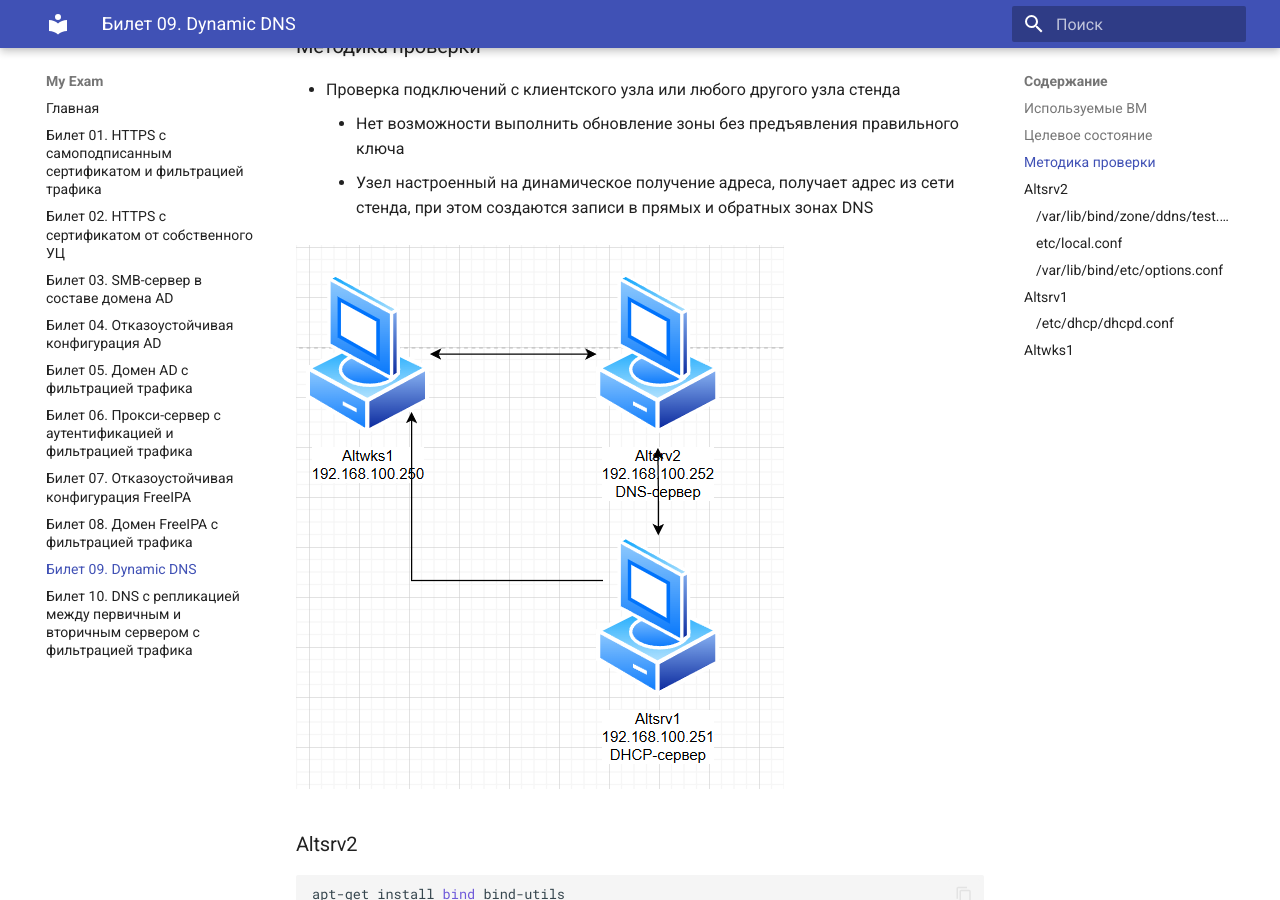
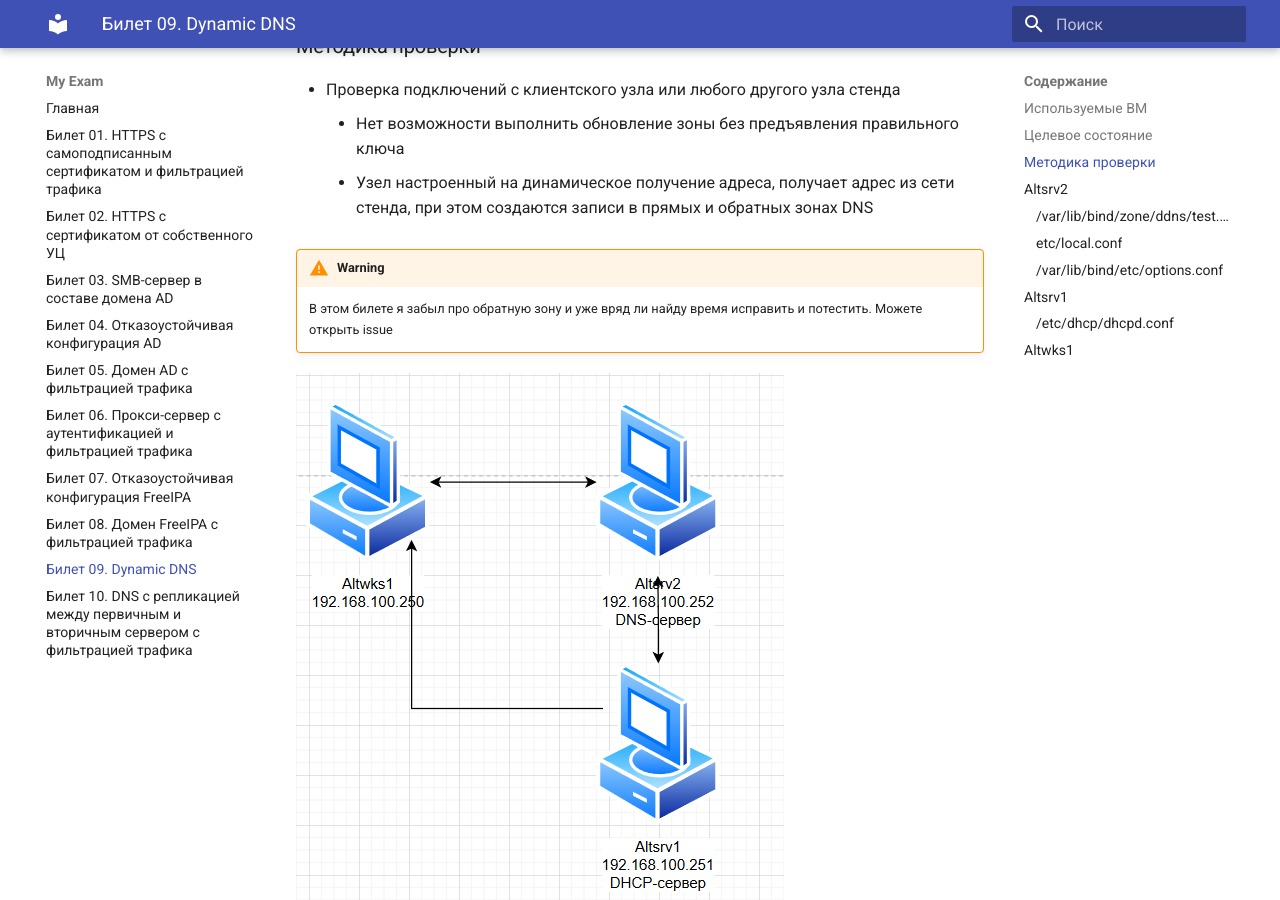
Before and after one commit to yurijevs/exam, an MkDocs documentation site: the page built from docs/ticket_09.md, in a window 1280 px wide and 900 px high, scrolled down 802 px. Built offline with MkDocs 1.6.1 and Material for MkDocs 9.7.7, drawn with Linux system fonts in a browser that asks for light colours.

Commit message:
update ticket_09.md

```diff
--- a/docs/ticket_09.md
+++ b/docs/ticket_09.md
@@ -16,6 +16,10 @@
 * Проверка подключений с клиентского узла или любого другого узла стенда
 	* Нет возможности выполнить обновление зоны без предъявления правильного ключа
 	* Узел настроенный на динамическое получение адреса, получает адрес из сети стенда, при этом создаются записи в прямых и обратных зонах DNS
+
+!!! warning
+
+    В этом билете я забыл про обратную зону и уже вряд ли найду время исправить и потестить. Можете открыть issue
 
 ![](attachment/a6f23dec31e4616c60a7ca2d3fc846df.png)
 
--- a/mkdocs.yml
+++ b/mkdocs.yml
@@ -26,6 +26,8 @@ markdown_extensions:
       pygments_lang_class: true
   - pymdownx.inlinehilite
   - pymdownx.snippets
+  - admonition
+  - pymdownx.details
   - pymdownx.superfences
 plugins:
   - search:
```
